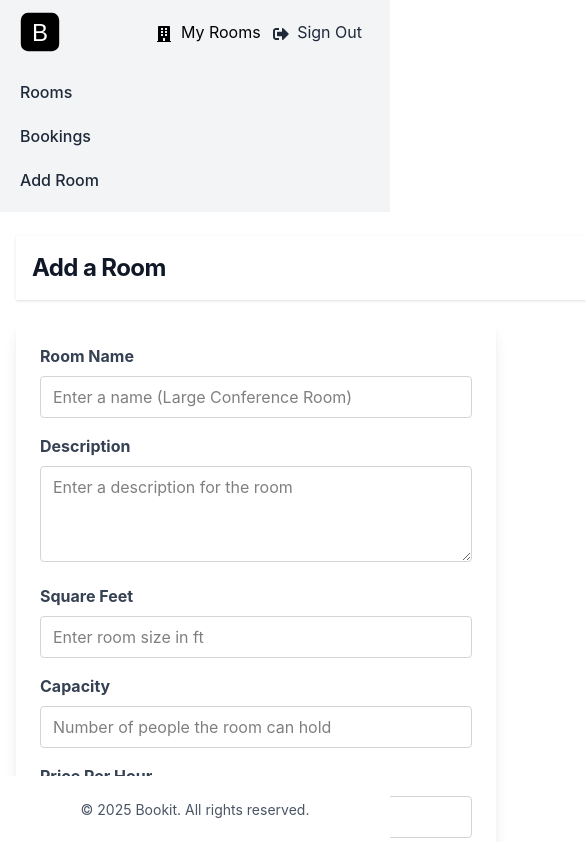
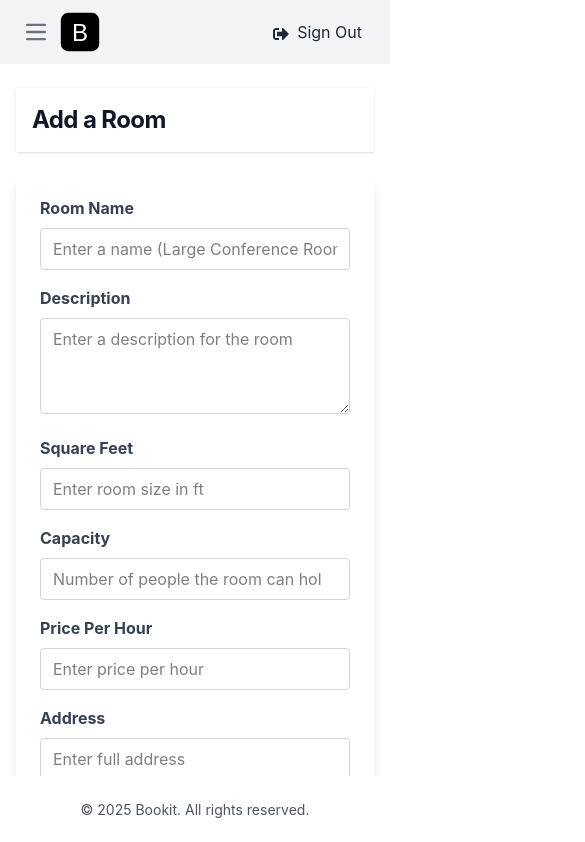
Before and after one commit to Mehdi-Rh/Bookit-Mern, a React (Vite) app in the folder frontend/: page /rooms/add in a window 390 px wide. Shown: the top 842 px of the page, 585 px wide, since content can reach past the window. Built offline with nearby package versions, Linux system fonts and the light colour scheme; no server answers; sample sign-in values are in the browser's storage.

Commit message:
Refactor layout and styling in multiple components for improved responsiveness and consistency

```diff
--- a/frontend/src/App.jsx
+++ b/frontend/src/App.jsx
@@ -28,7 +28,7 @@ function App() {
 
   return (
     <Router>
-      <div className=" h-full">
+      <div className="h-auto  ">
         <Header />
         <div className="flex justify-between flex-col ">
           <div className="mx-auto max-w-7xl px-4 py-6 sm:px-6 lg:px-8">
--- a/frontend/src/components/Header.jsx
+++ b/frontend/src/components/Header.jsx
@@ -6,39 +6,53 @@ import { toast } from 'react-toastify';
 import logo from '../assets/logo.svg';
 import { useLogout } from '../hooks/auth/useLogout';
 import { useAuthContext } from '@/hooks/auth/useAuthContext';
+import { useState } from 'react';
 
 const Header = () => {
-  // const router = useRouter();
-
-  // const { isAuthenticated, setIsAuthenticated } = useAuth();
-
-  // const handleLogout = async () => {
-  //   const { success, error } = await destroySession();
-
-  //   if (success) {
-  //     setIsAuthenticated(false);
-  //     router.push("/login");
-  //   } else {
-  //     toast.error(error);
-  //   }
-  // };
-
   const { user } = useAuthContext();
 
   const { logout } = useLogout();
 
+  const [openMobileNavbar, setOpenMobileNavbar] = useState(false);
+
   return (
-    <header className="bg-gray-100">
+    <header className="bg-gray-100 w-full">
       <nav className="mx-auto max-w-7xl px-4 sm:px-6 lg:px-8">
         <div className="flex h-16 items-center justify-between">
+          <button
+            data-collapse-toggle="navbar-hamburger"
+            type="button"
+            className="md:hidden inline-flex items-center justify-center p-2 w-10 h-10 text-sm text-gray-500 rounded-lg hover:bg-gray-100 focus:outline-none focus:ring-2 focus:ring-gray-200 dark:text-gray-400 dark:hover:bg-gray-700 dark:focus:ring-gray-600"
+            aria-controls="navbar-hamburger"
+            aria-expanded="false"
+            onClick={() => setOpenMobileNavbar(!openMobileNavbar)}
+          >
+            <span className="sr-only">Open main menu</span>
+            <svg
+              className="w-5 h-5"
+              aria-hidden="true"
+              xmlns="http://www.w3.org/2000/svg"
+              fill="none"
+              viewBox="0 0 17 14"
+            >
+              <path
+                stroke="currentColor"
+                stroke-linecap="round"
+                stroke-linejoin="round"
+                stroke-width="2"
+                d="M1 1h15M1 7h15M1 13h15"
+              />
+            </svg>
+          </button>
           <div className="flex items-center">
-            <Link to="/">
+            <Link onClick={() => setOpenMobileNavbar(false)} to="/">
               <img className="h-12 w-12" src={logo} alt="Bookit" />
             </Link>
             {user && (
               <div className="hidden md:block">
                 <div className="ml-10 flex items-baseline space-x-4">
                   <Link
+                    onClick={() => setOpenMobileNavbar(false)}
                     to="/"
                     className="rounded-md px-3 py-2 text-sm font-medium text-gray-800 hover:bg-gray-700 hover:text-white"
                   >
@@ -48,19 +62,20 @@ const Header = () => {
                   {/* {isAuthenticated && ( */}
                   <>
                     <Link
+                      onClick={() => setOpenMobileNavbar(false)}
                       to="/bookings"
                       className="rounded-md px-3 py-2 text-sm font-medium text-gray-800 hover:bg-gray-700 hover:text-white"
                     >
                       Bookings
                     </Link>
                     <Link
+                      onClick={() => setOpenMobileNavbar(false)}
                       to="/rooms/add"
                       className="rounded-md px-3 py-2 text-sm font-medium text-gray-800 hover:bg-gray-700 hover:text-white"
                     >
                       Add Room
                     </Link>
                   </>
-                  {/* )} */}
                 </div>
               </div>
             )}
@@ -72,10 +87,18 @@ const Header = () => {
               {/* {!isAuthenticated && ( */}
               {!user && (
                 <>
-                  <Link to="/login" className="mr-3 text-gray-800 hover:text-gray-600">
+                  <Link
+                    onClick={() => setOpenMobileNavbar(false)}
+                    to="/login"
+                    className="mr-3 text-gray-800 hover:text-gray-600"
+                  >
                     <FaSignInAlt className="inline mr-1" /> Login
                   </Link>
-                  <Link to="/register" className="mr-3 text-gray-800 hover:text-gray-600">
+                  <Link
+                    onClick={() => setOpenMobileNavbar(false)}
+                    to="/register"
+                    className="mr-3 text-gray-800 hover:text-gray-600"
+                  >
                     <FaUser className="inline mr-1" /> Register
                   </Link>
                 </>
@@ -83,14 +106,14 @@ const Header = () => {
 
               {user && (
                 <>
-                  <Link to="/rooms/my-rooms">
+                  <Link
+                    onClick={() => setOpenMobileNavbar(false)}
+                    to="/rooms/my"
+                    className="hidden md:block"
+                  >
                     <FaBuilding className="inline mr-1" /> My Rooms
                   </Link>
-                  <button
-                    // onClick={handleLogout}
-                    onClick={logout}
-                    className="mx-3 text-gray-800 hover:text-gray-600"
-                  >
+                  <button onClick={logout} className="mx-3 text-gray-800 hover:text-gray-600">
                     <FaSignOutAlt className="inline mr-1" /> Sign Out
                   </button>
                 </>
@@ -101,31 +124,41 @@ const Header = () => {
       </nav>
 
       {/* <!-- Mobile menu --> */}
-      <div className="md:hidden">
+      <div className={`md:hidden ${!openMobileNavbar && 'hidden'}`}>
         <div className="space-y-1 px-2 pb-3 pt-2 sm:px-3">
           <Link
+            onClick={() => setOpenMobileNavbar(false)}
             to="/"
             className="block rounded-md px-3 py-2 text-base font-medium text-gray-800 hover:bg-gray-700 hover:text-white"
           >
             Rooms
           </Link>
           {/* <!-- Logged In Only --> */}
-          {/* {isAuthenticated && ( */}
+          {user && (
             <>
               <Link
+                onClick={() => setOpenMobileNavbar(false)}
                 to="/bookings"
                 className="block rounded-md px-3 py-2 text-base font-medium text-gray-800 hover:bg-gray-700 hover:text-white"
               >
                 Bookings
               </Link>
               <Link
+                onClick={() => setOpenMobileNavbar(false)}
                 to="/rooms/add"
                 className="block rounded-md px-3 py-2 text-base font-medium text-gray-800 hover:bg-gray-700 hover:text-white"
               >
                 Add Room
               </Link>
+              <Link
+                onClick={() => setOpenMobileNavbar(false)}
+                to="/rooms/my"
+                className="block md:hidden rounded-md px-3 py-2 text-base font-medium text-gray-800 hover:bg-gray-700 hover:text-white"
+              >
+                My Rooms
+              </Link>
             </>
-          {/* )} */}
+          )}
         </div>
       </div>
     </header>
--- a/frontend/src/components/Heading.jsx
+++ b/frontend/src/components/Heading.jsx
@@ -1,6 +1,6 @@
 const Heading = ({ title }) => {
   return (
-    <section className="bg-white mb-5 shadow px-4 py-4 min-w-160">
+    <section className="bg-white mb-5 shadow px-4 py-4 md:min-w-160">
       <h1 className="text-2xl font-bold tracking-tight text-gray-900">{title}</h1>
     </section>
   );
--- a/frontend/src/components/RoomCard.jsx
+++ b/frontend/src/components/RoomCard.jsx
@@ -7,7 +7,7 @@ const RoomCard = ({ room, sourcePage = null }) => {
   const { removeRoom } = useRemoveRoom();
 
   return (
-    <div className="bg-white shadow rounded-lg p-4 mt-4 flex flex-col sm:flex-row justify-between items-start sm:items-center">
+    <div className="w-full max-w-full overflow-x-auto bg-white shadow rounded-lg p-4 mt-4 flex flex-col sm:flex-row justify-between items-start sm:items-center">
       <div className="flex flex-col sm:flex-row sm:space-x-4">
         <img
           src={room.image}
--- a/frontend/src/pages/rooms/AddRoom.jsx
+++ b/frontend/src/pages/rooms/AddRoom.jsx
@@ -62,7 +62,7 @@ const AddRoom = () => {
   return (
     <>
       <Heading title="Add a Room" />
-      <div className="bg-white shadow-lg rounded-lg p-6 w-120">
+      <div className="bg-white shadow-lg rounded-lg p-6 ">
         <form onSubmit={handleSubmit(onSubmit)}>
           <div className="mb-4">
             <label htmlFor="name" className="block text-gray-700 font-bold mb-2">
```
Lines whose indentation alone changed are shown as unchanged.
